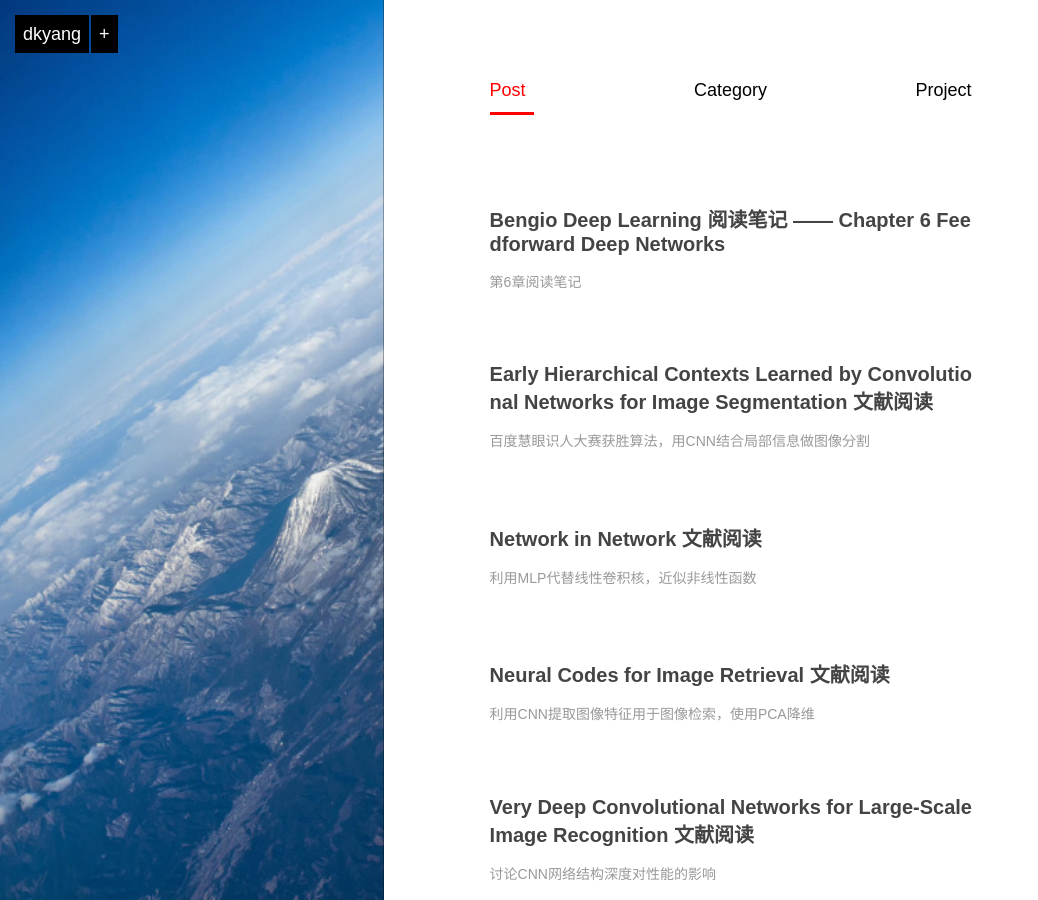
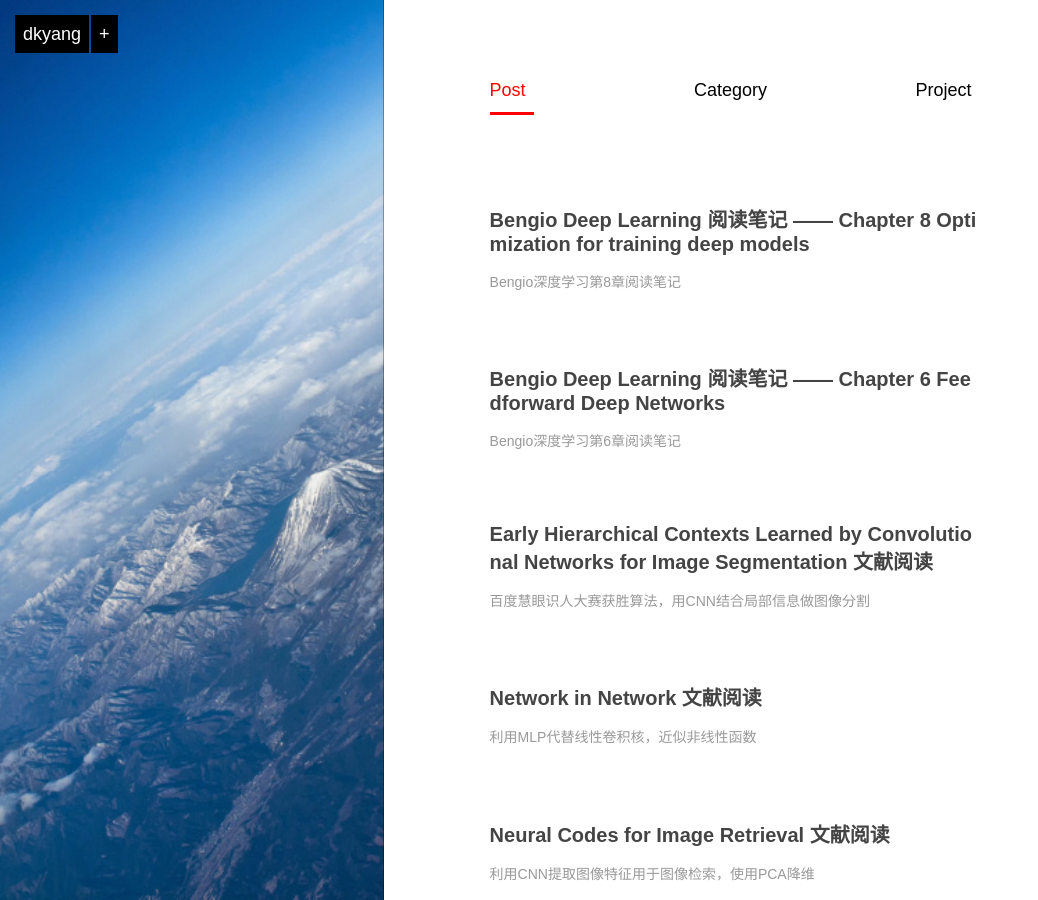
Before and after one commit to dkyang/dkyang.github.io, a Jekyll site: the page built from index.md, in a window 1280 px wide and 900 px high. Shown: the whole window, without its empty margins (0-1038 px from the left). Built offline with Jekyll 4.4.1, drawn with Linux system fonts in a browser that asks for light colours; Markdown is read by kramdown in place of the engine named in the settings; part of the change alters nothing that is shown.

Commit message:
add note of chapter 8 bengio

```diff
--- a/_posts/post/2014-11-30-bengio-dl-book-6.md
+++ b/_posts/post/2014-11-30-bengio-dl-book-6.md
@@ -2,14 +2,15 @@
 layout:     post
 title:      Bengio Deep Learning 阅读笔记 —— Chapter 6 Feedforward Deep Networks
 category:   post
-description: 第6章阅读笔记
-tags: 深度学习
+description: Bengio深度学习第6章阅读笔记
+tags: 深度学习 阅读笔记
 ---
 # Bengio Deep Learning 阅读笔记 —— Chapter 6 Feedforward Deep Networks
+
 ## 随便说两句
-Yoshua Bengio大神最近把即将出版的deep learning新书放在了网上，去软件所参加的读书会也指定了这本书作为阅读材料。前段时间看了一点，现在还是赶紧看看赶上软件所的进度吧。
+Yoshua Bengio大神最近把即将出版的deep learning新书放在了网上，去软件所参加的读书会也指定了这本书作为阅读材料。前段时间看了一点就中断了，现在还是赶紧看看赶上软件所的进度吧。
 
-今天把第六章看了一下，发现这本书写的确实挺不错，易懂而且提到了一些本质的东西，所以还是准备有空把阅读笔记都做一下。
+今天看了第六章第六章，发现这本书写的确实挺不错，易懂而且提到了一些本质的东西，所以准备有空把阅读笔记都做一下。
 
 ## 6.1 Formalizing and Generalizing Neural Networks
 神经网络与一般的机器学习模型相同，都包含了以下四个方面内容：
@@ -34,7 +35,7 @@ Yoshua Bengio大神最近把即将出版的deep learning新书放在了网上，
 总体来说，带参数的概率P(Y|w)都可以由P(Y|X)构建，其中w由f\_theta(x)表示，这样negative log-似然度L(X,Y) = -logP(Y|w=f\_theta(X))。
 
 ### 6.2.3 Training Criterion and Regularizer
-前面提到training criterion的目标是最小化E_X,Y[-log P_theta(Y|X)]，但P(X,Y)未知，可以用training loss的经验平均代替，即1/n * [sum(L(f_theta(x), y))]。
+前面提到training criterion的目标是最小化E_X,Y[-log P_theta(Y|X)]，但P(X,Y)未知，无法直接计算。可以用training loss的经验平均代替，即1/n * [sum(L(f_theta(x), y))]。
 
 常用的正则包括L1、L2，以及结合L1和L2的elastic net。L1对参数有着常数梯度，因此相对L2更可能令参数为0。另一方面，L1对较大的参数有更多地容忍，L2对大参数由较多的惩罚。
 
@@ -45,9 +46,9 @@ Yoshua Bengio大神最近把即将出版的deep learning新书放在了网上，
 这部分对反向传播的介绍还是挺不错的。反向传播的基本思想就是结合偏导数的链式法则和神经网络参数层与层之间的直接依赖性，用类似动态规划的方式，从输出向输入逐层计算偏导数。层与层之间变量的依赖可以用flow graph来表示。flow graph每个节点都是一个可通过其他节点计算得到的量，节点满足表示计算顺序的偏序，这样我们就可以按照预定的顺序把flow graph每个节点表示的值计算出来。可以看到flow graph的计算和后向传播过程是很相似的，每个节点代表神经网络中unit要计算的偏导，然后按顺序通过依赖unit的偏导计算当前unit的偏导数。
 
 ## 6.4 Universal Approximation Properties and Depth
-线性模型无法表示复杂的函数，而Universal Approximation Properties表明深度为2的神经网络可以近似任意平滑函数，只是需求的隐节点数目可能非常多。
+线性模型无法表示复杂的函数，而Universal Approximation Properties表明深度为2的神经网络可以近似任意平滑函数，只是需求的隐节点数目可能非常多。Network in Network这篇论文其实就用到了这样的思想，指出线性卷积核无法很好的抽象潜在的概念，所以作者就用了MLP代替原CNN中的卷积核以更好地建模高度非线性的函数。
 
-机器学习领域存在no-free-lunch理论，在无任何先验的情况下，没有算法可以超过任意的ground truth。神经网络中最大的先验就是目标函数可以被“较深”的简单函数表示，也就是说特征具有层次性，高层特征可以有低层特征组合而成。这对应神经网络中的layer的数目，即深度。在深度足够的情况下，神经网络可以用较少的隐节点近似各种函数，也具有更好地推广性。这就从**先验**的角度解释了神经网络的**depth**问题
+机器学习领域存在no-free-lunch理论，在无任何先验的情况下，没有算法可以超过任意的ground truth。神经网络中最大的先验就是目标函数可以被“较深”的简单函数表示，也就是说特征具有层次性，高层特征可以由低层特征组合而成。这对应神经网络中的layer的数目，即深度。在深度足够的情况下，神经网络可以用较少的隐节点近似各种函数，也具有更好地推广性。这就从**先验**的角度解释了神经网络的**depth**问题
 
 ## 6.5 Feature / Representation Learning
 kernel和特征工程都可视为一种先验。
--- /dev/null
+++ b/_posts/post/2014-12-13-bengio-dl-book-8.md
@@ -0,0 +1,39 @@
+---
+layout:     post
+title:      Bengio Deep Learning 阅读笔记 —— Chapter 8 Optimization for training deep models
+category:   post
+description: Bengio深度学习第8章阅读笔记
+tags: 深度学习 阅读笔记
+---
+## 8.1 Optimization for model training
+### 8.1.3 Cliffs and Exploding Gradients
+目标函数的二阶结构会导致鞍点和病态问题的出现，这对优化算法带来了挑战。常用的二阶方法如momentum通过动态调节步长大小解决这个问题，即在高曲率方向上减小步长，在低曲率方向上增加步长。但这样的方法在训练deep model时不太适用，因为deep model引入了更多的非线性，其目标函数不具有近似对称的结构，而是会有突然的增大或下降，类似于cliff。高度的非线性会导致过大的导数，从而带来参数更新的反弹，前面多轮迭代的结果可能会因cliff而消弥，如下图所示：
+
+![Cliff](/images/bengio/cliff.jpg)
+
+因此对于deep model可以直接对更新步长进行截断，以解决cliff带来的梯度过大问题。
+
+
+这部分为什么momentum适用于解决目前函数具有对称性的场景还不是很明白。
+
+## 8.1.4 Vanishing and Exploding Gradients
+基于链式法则和神经网络逐层依赖的结构，我们知道神经网络导数的计算是一个相乘的关系，即：
+
+	f' = f1' * f2' * f3' * .... * ft-1' * ft'
+
+这实际上是一种非线性叠加。在非线性叠加的导数中，可能有部分过大或过小的值。这些过小的值之间相乘会导致最终结果很小，反之过大的数相乘导致结果很大，这样神经网络中的梯度很容易vanish或explod，带来了神经网络训练的难度。
+
+![Non-linear](/images/bengio/non-linear.jpg)
+
+特别的，RNN这种递归结构导致学习long-term dependency变得很困难。梯度可以用下式分解：
+
+![deriv1](/images/bengio/formular1.jpg)
+
+其中dsT/dst为：
+
+![deriv2](/images/bengio/formular2.jpg)
+
+可见梯度可以看做dsT/dst的加权平均，而dsT/dst会随着式中各因子的项数而指数增长，变得过大过小。因此要学习long-term dependency也会遇到gradients vanish/explode的问题，RNN的训练也变得更加困难。
+
+## 8.2.3 Coordinate descent
+简单介绍了下坐标下降，即每次选取一个坐标进行优化。更通用的是block coordinate descent，每次选取的是坐标的子集。这种方法的思想是坐标可以分为组，而仅用相关组进行优化可能比用整体的变量更加高效。
```
Also changed, not shown: images/bengio/cliff.jpg (added), images/bengio/formular-1.jpg (added), images/bengio/formular-2.jpg (added), images/bengio/non-linear.jpg (added).
